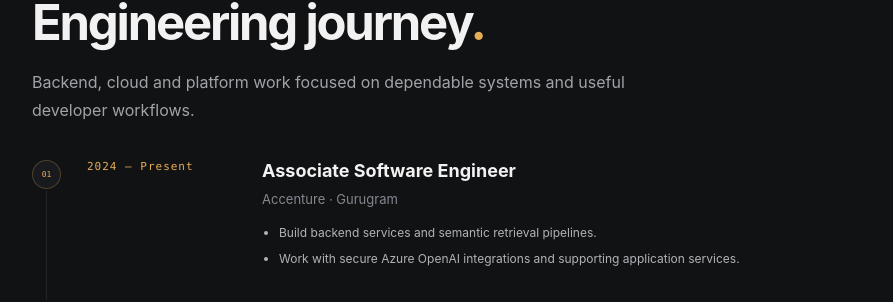
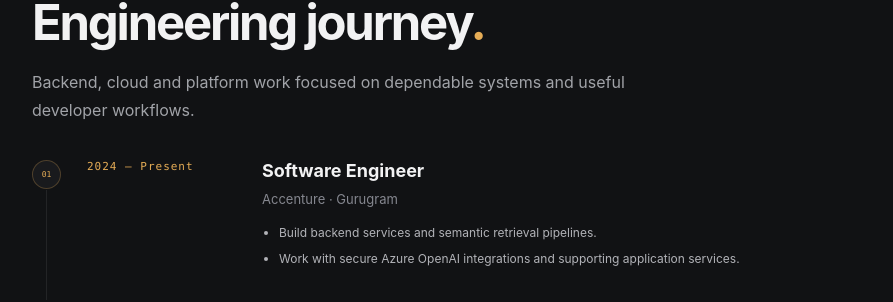
Before and after one commit to AryanSharma9917/AryanSharma9917.github.io, a React (Vite) app: page / in a window 1280 px wide. Shown: the part 3956-4258 px from the top of the page, without its empty margins (360-1253 px from the left). Built offline with nearby package versions, Linux system fonts and the light colour scheme.

Commit message:
Update experience role title

```diff
--- a/src/components/ExperienceSection.tsx
+++ b/src/components/ExperienceSection.tsx
@@ -1,5 +1,5 @@
 const experience = [
-  { period: '2024 — Present', role: 'Associate Software Engineer', company: 'Accenture · Gurugram', items: ['Build backend services and semantic retrieval pipelines.', 'Work with secure Azure OpenAI integrations and supporting application services.'] },
+  { period: '2024 — Present', role: 'Software Engineer', company: 'Accenture · Gurugram', items: ['Build backend services and semantic retrieval pipelines.', 'Work with secure Azure OpenAI integrations and supporting application services.'] },
   { period: '2023 — 2024', role: 'DevOps Engineer', company: 'Fintricity · Remote', items: ['Worked on cloud deployments across AWS and Azure.', 'Built infrastructure and delivery workflows with Terraform and Kubernetes.'] },
 ];
 
```
